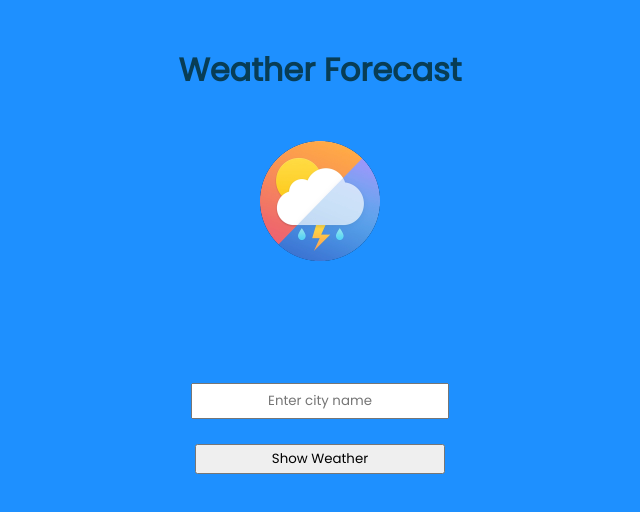
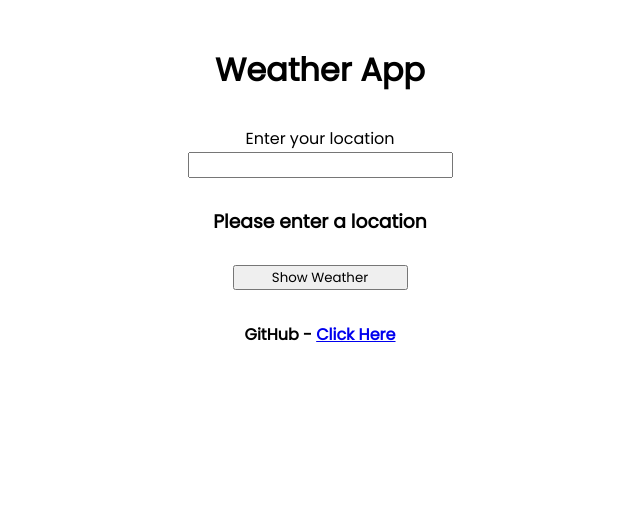
Before and after one commit to ItzAshu397/Weather-Forecast, a plain HTML site: page index.html in a window 1280 px wide. Both pictures are taken after a click on the button "Show Weather". Shown: the whole page, without its empty margins (320-960 px from the left). Drawn offline with Linux system fonts and the light colour scheme; no server answers.

Commit message:
Add files via upload

```diff
--- a/index.css
+++ b/index.css
@@ -1,45 +1,40 @@
 body {
-  background-color: dodgerblue;
   font-family: "Poppins", sans-serif;
 }
 
 h1.title {
+  text-align: center;
   padding-top: 25px;
-  text-align: center;
-  color: #083d55;
 }
 
-div.img {
-  padding-top: 25px;
+div.input-div {
   text-align: center;
-}
-
-h2.weather {
-  padding-top: 25px;
-  text-align: center;
-  color: #083d55;
+  padding-top: 10px;
 }
 
 input {
   text-align: center;
   font-family: "Poppins", sans-serif;
-  height: 30px;
-  width: 250px;
 }
 
-div.input {
-  padding-top: 50px;
+div.output-div {
   text-align: center;
+  padding-top: 10px;
+}
+
+div.button-div {
+  text-align: center;
+  padding-top: 10px;
 }
 
 button {
   text-align: center;
   font-family: "Poppins", sans-serif;
-  height: 30px;
-  width: 250px;
+  height: 25px;
+  width: 175px;
 }
 
-div.button {
-  padding-top: 25px;
+div.info-div {
   text-align: center;
+  padding-top: 10px;
 }
--- a/index.html
+++ b/index.html
@@ -4,8 +4,7 @@
     <meta charset="UTF-8" />
     <meta http-equiv="X-UA-Compatible" content="IE=edge" />
     <meta name="viewport" content="width=device-width, initial-scale=1.0" />
-    <title>Weather Forecast</title>
-    <link rel="icon" href="./assets/Logo.png" />
+    <title>Weather App</title>
     <link rel="stylesheet" href="./index.css" />
     <link rel="preconnect" href="https://fonts.googleapis.com" />
     <link rel="preconnect" href="https://fonts.gstatic.com" crossorigin />
@@ -13,19 +12,26 @@
       href="https://fonts.googleapis.com/css2?family=Poppins&display=swap"
       rel="stylesheet"
     />
+    <link rel="icon" href="./assets/Logo.png" />
+    <script type="text/javascript" src="./index.js"></script>
   </head>
   <body>
-    <script src="./index.js" type="text/javascript"></script>
-    <h1 class="title">Weather Forecast</h1>
-    <div class="img">
-      <img src="./assets/Logo 2.png" />
+    <h1 class="title">Weather App</h1>
+    <div class="input-div">
+      <label class="label">Enter your location</label>
+      <br />
+      <input id="location" type="text" />
     </div>
-    <h2 class="weather" id="weather"></h2>
-    <div class="input">
-      <input id="input" placeholder="Enter city name" />
+    <div class="output-div">
+      <h3 id="output" class="output"></h3>
     </div>
-    <div class="button">
+    <div class="button-div">
       <button onclick="showWeather()">Show Weather</button>
+    </div>
+    <div class="info-div">
+      <h4 class="info">
+        GitHub - <a href="https://github.com/iamashuu_">Click Here</a>
+      </h4>
     </div>
   </body>
 </html>
--- a/index.js
+++ b/index.js
@@ -1,13 +1,23 @@
 function showWeather() {
-  let city = document.getElementById("input").value;
-  const url = `https://api.weatherapi.com/v1/current.json?key=c8d2d2c8bb3146d4a35134220222910&q=${encodeURIComponent(
-    city
-  )}&aqi=no`;
+  let location = document.getElementById("location").value;
+  let output = document.getElementById("output");
 
-  fetch(url)
-    .then((response) => response.json())
-    .then((data) => {
-      let weather = document.getElementById("weather");
-      weather.innerHTML = `${data.location.name}'s Weather<br><br>Temperature: ${data.current.temp_c} C° or ${data.current.temp_f} F°<br>Wind Speed: ${data.current.wind_kph} kph or ${data.current.wind_mph} mph<br>Wind Degree: ${data.current.wind_degree}°<br>Humidity: ${data.current.humidity}%<br>Pressure: ${data.current.pressure_in} inches<br>Precipitation: ${data.current.precip_in} inches<br><br>${data.location.name}'s Location<br><br>State: ${data.location.region}<br>Country: ${data.location.country}<br>Latitude: ${data.location.lat}<br>Longitude: ${data.location.lon}<br>Date and Time: ${data.location.localtime}`;
-    });
+  if (!location) {
+    output.innerHTML = "Please enter a location";
+  } else {
+    let url = `https://weather.visualcrossing.com/VisualCrossingWebServices/rest/services/timeline/${encodeURIComponent(
+      location
+    )}/today?unitGroup=metric&include=current&key=2WQD3KTT2UGM668DRP3XW2U77&contentType=json`;
+
+    fetch(url)
+      .then((res) => res.json())
+      .then(
+        (data) =>
+          (output.innerHTML = `Location: ${data.resolvedAddress}<br>Latitude: ${data.latitude}<br>Longitude: ${data.longitude}<br>Timezone: ${data.timezone}<br>Date: ${data.days[0].datetime}<br>Temperature: ${data.currentConditions.temp} °C<br>Feels like: ${data.currentConditions.feelslike} °C<br>Humidity: ${data.currentConditions.humidity}%<br>Wind Speed: ${data.currentConditions.windspeed} km/h<br>Wind Direction: ${data.currentConditions.winddir}°<br>Conditions: ${data.currentConditions.conditions}<br>Sunrise Time: ${data.currentConditions.sunrise}<br>Sunset Time: ${data.currentConditions.sunset}`)
+      )
+      .catch((err) => {
+        console.log(err);
+        output.innerHTML = "Data not available for this location";
+      });
+  }
 }
```
